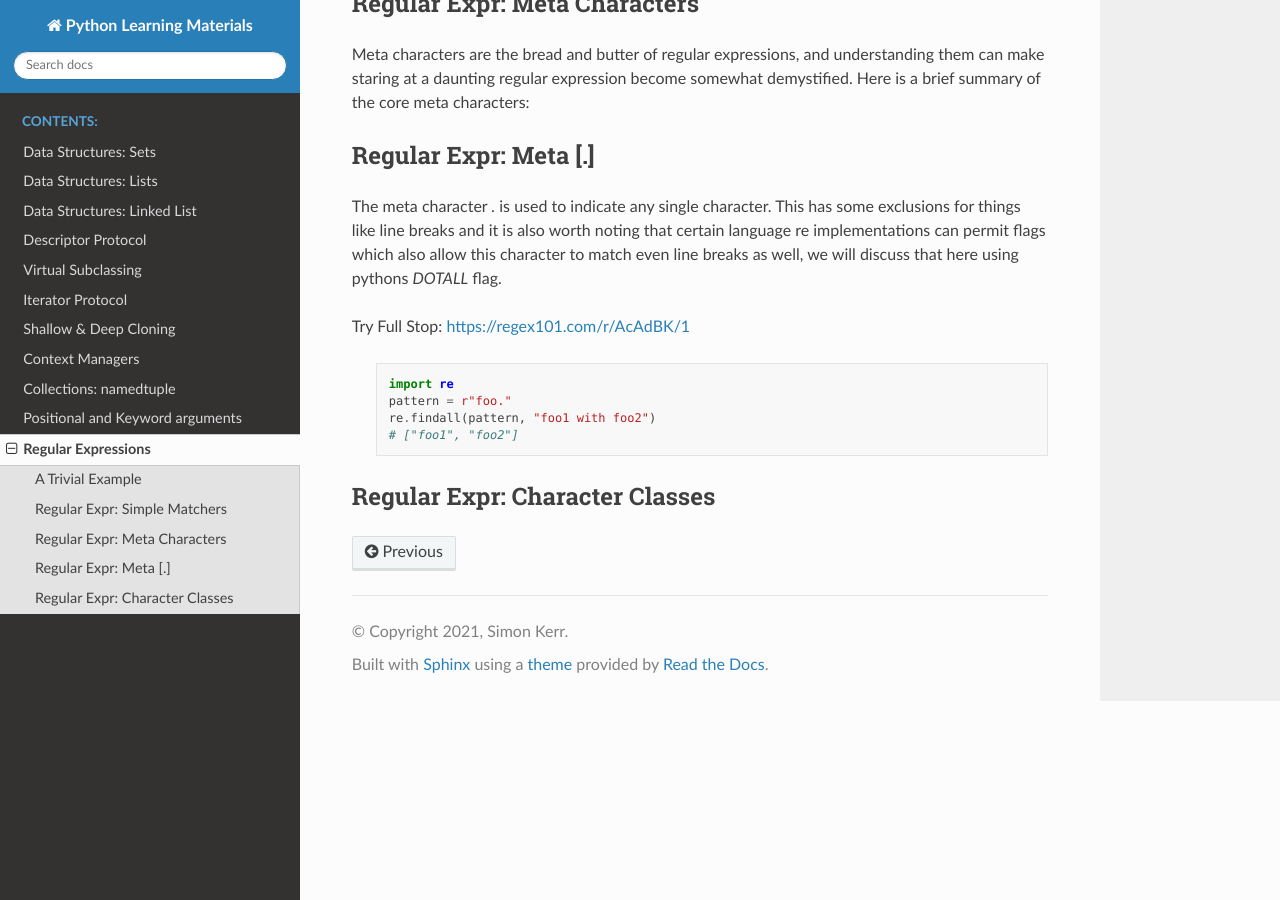
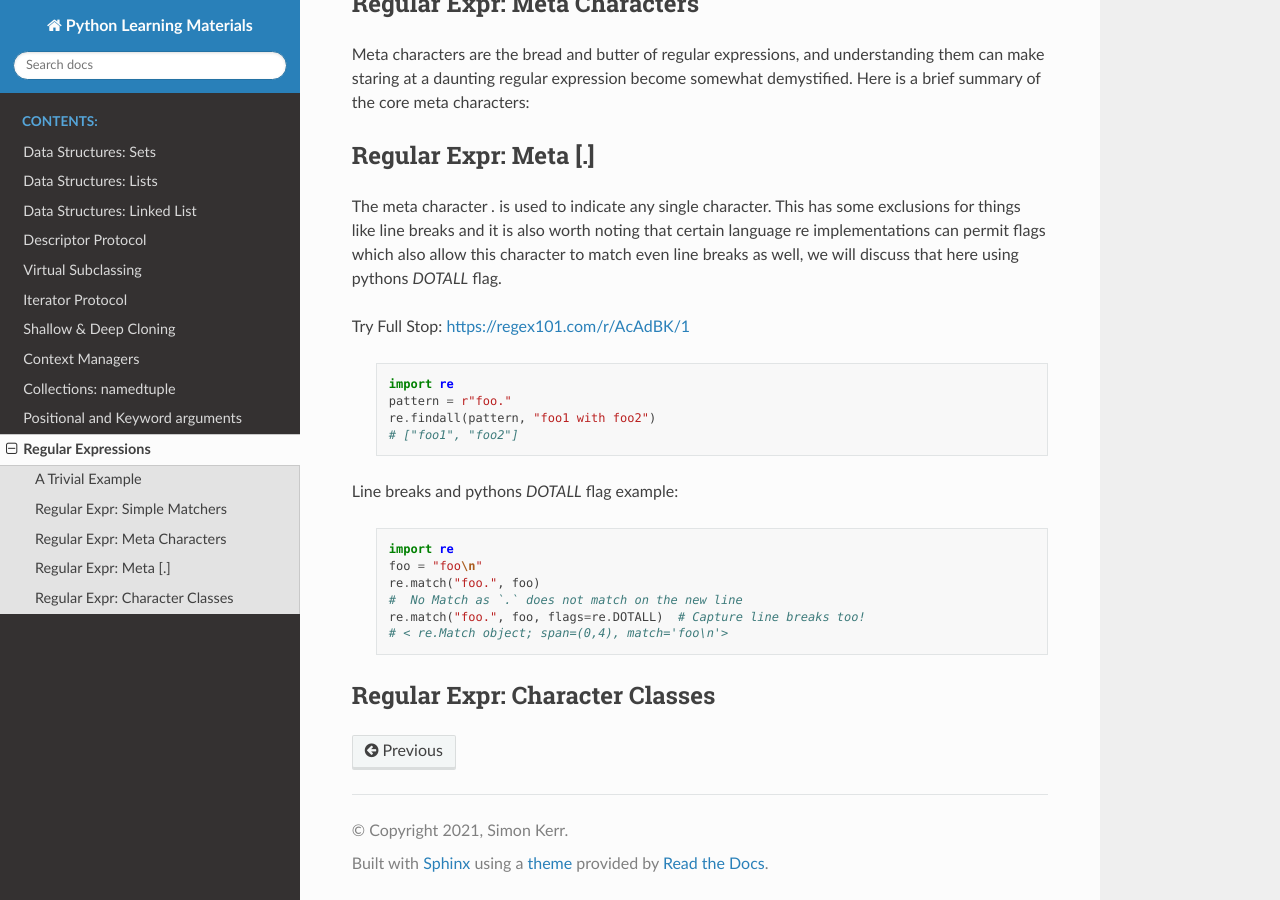
Before and after one commit to symonk/pydocs, a Sphinx documentation site: the page built from docs/source/regular_expressions.rst, in a window 1280 px wide and 900 px high, scrolled down 1672 px. Built offline with Sphinx 7.4.7 and the Read the Docs theme 2.0.0, drawn with Linux system fonts in a browser that asks for light colours.

Commit message:
adding `re.DOTALL` for meta `.` line break capturing example

```diff
--- a/docs/source/regular_expressions.rst
+++ b/docs/source/regular_expressions.rst
@@ -129,5 +129,17 @@ Try Full Stop: https://regex101.com/r/AcAdBK/1
         # ["foo1", "foo2"]
 
 
+Line breaks and pythons `DOTALL` flag example:
+
+    .. code-block:: python
+
+        import re
+        foo = "foo\n"
+        re.match("foo.", foo)
+        #  No Match as `.` does not match on the new line
+        re.match("foo.", foo, flags=re.DOTALL)  # Capture line breaks too!
+        # < re.Match object; span=(0,4), match='foo\n'>
+
+
 Regular Expr: Character Classes
 --------------------------------
```
